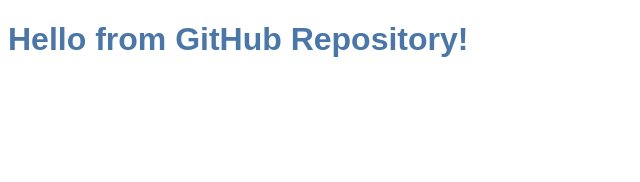
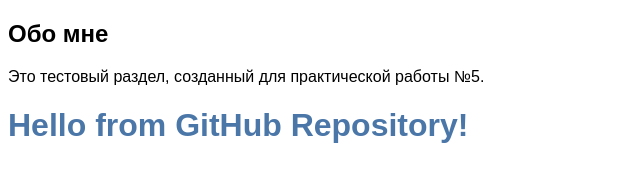
Before and after one commit to LEV0RIA/berezhanskiy-portfolio, a plain HTML site: page index.html in a window 1280 px wide. Shown: the whole page, without its empty margins (0-640 px from the left). Drawn offline with Linux system fonts and the light colour scheme.

Commit message:
Update index.html

```diff
--- a/index.html
+++ b/index.html
@@ -5,6 +5,8 @@
     <link rel="stylesheet" href="styles.css">
 </head>
 <body>
+    <h2>Обо мне</h2>
+    <p>Это тестовый раздел, созданный для практической работы №5.</p>
     <h1>Hello from GitHub Repository!</h1>
     <script src="script.js"></script>
 </body>
```
